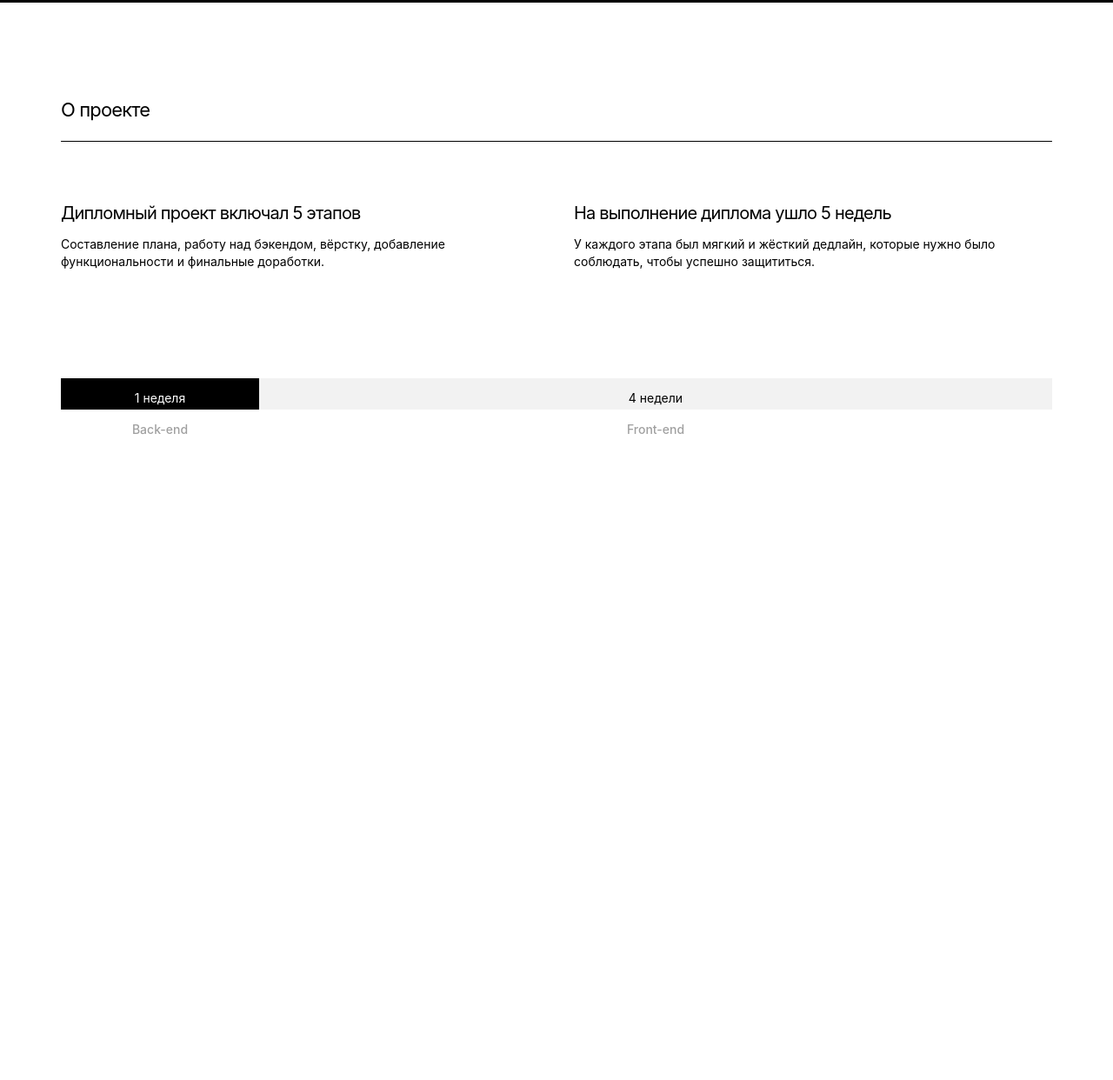
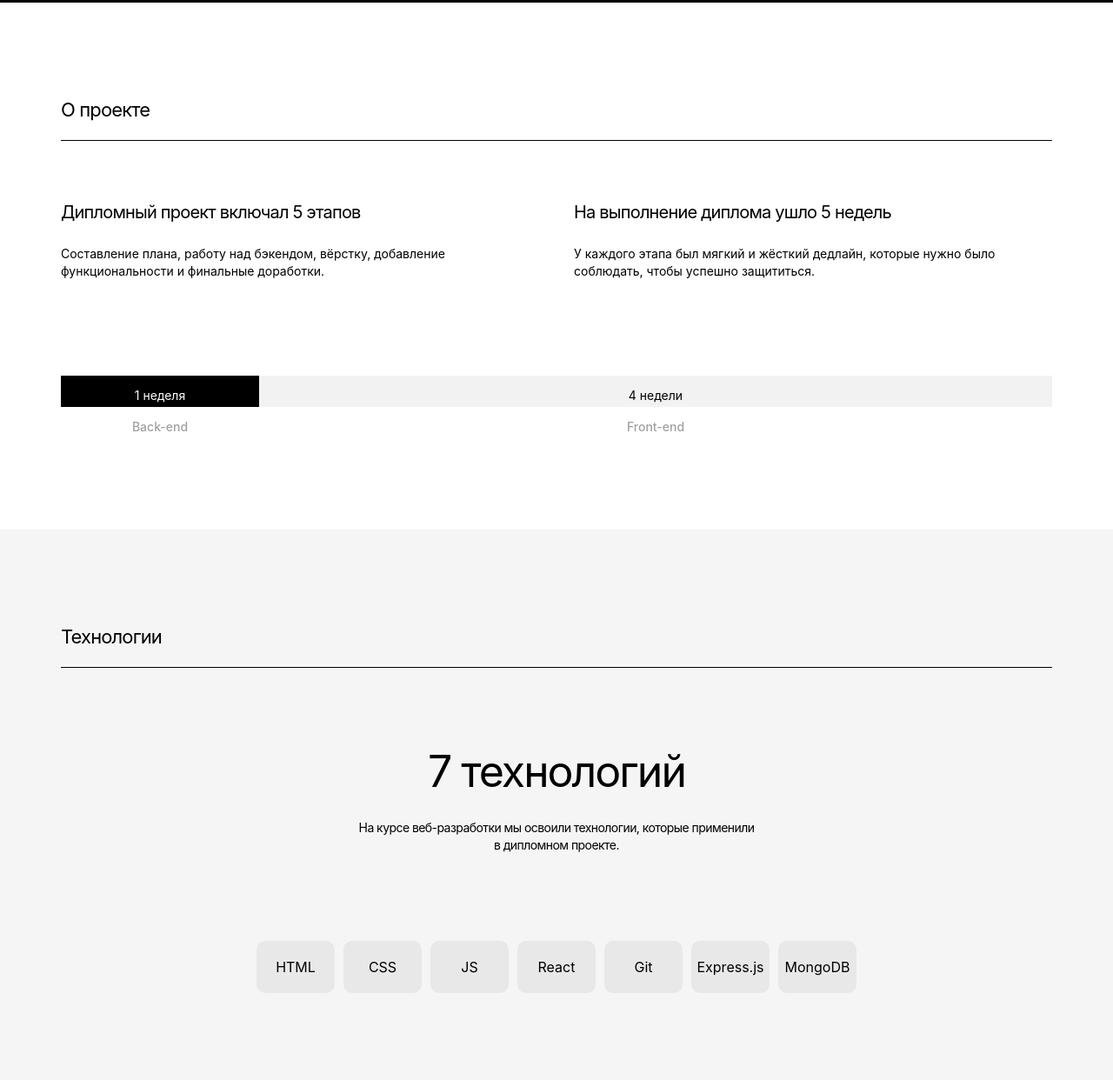
Before and after one commit to FulgrimPhoenix/movies-explorer-frontend-err, a React app: page / in a window 1280 px wide. Shown: the part 661-1903 px from the top of the page at 87% size. Before the commit the page ends 1268 px from the top, so only its background shows below. Built offline with nearby package versions, Linux system fonts and the light colour scheme.

Commit message:
feat: сверстать секцию Technologies

```diff
--- a/src/components/AboutProject/AboutProject.css
+++ b/src/components/AboutProject/AboutProject.css
@@ -1,28 +1,22 @@
-.about-section {
-  margin: 110px auto 0;
+.about-project-section {
+  margin: 0 auto;
 }
 
-.about-section__container {
+.about-project-section__container {
   max-width: 1140px;
   margin: 0 auto;
 }
 
-.about-project__container {
-  border-top: #000 solid 1px;
-  height: 100px;
+.about-project-section__items {
+  display: flex;
   padding: 70px 0 0;
-}
-
-.about-project__items {
-  display: flex;
   flex-direction: row;
   list-style: none;
-  padding: 0;
   margin: 0;
   justify-content: space-between;
 }
 
-.about-project__item-title {
+.about-project-section__item-title {
   list-style: none;
   padding: 0;
   margin: 0;
@@ -35,7 +29,8 @@
   letter-spacing: -0.8px;
 }
 
-.about-project__item-discription {
+.about-project-section__item-description {
+  margin: 26px 0 0;
   color: #000;
   font-family: Inter;
   font-size: 14px;
@@ -45,24 +40,24 @@
   max-width: 550px;
 }
 
-.about-section__timeline-container {
+.about-project-section__timeline-container {
   margin: 110px auto 0;
-  padding-bottom: 105px;
+  padding-bottom: 110px;
   display: grid;
   grid-template-columns: 1fr 4fr;
   grid-template-rows: 36px 31px;
   text-align: center;
 }
 
-.about-section__timeline-item {
+.about-project-section__timeline-item {
   background: #f2f2f2;
 }
 
-.about-section__timeline-item_dark-theme {
+.about-project-section__timeline-item_dark-theme {
   background: #000;
 }
 
-.about-section__timeline-text {
+.about-project-section__timeline-text {
   color: #000;
   font-family: Inter;
   font-size: 14px;
@@ -71,7 +66,7 @@
   line-height: normal;
 }
 
-.about-section__timeline-text_dark-theme {
+.about-project-section__timeline-text_dark-theme {
   color: #fff;
   font-family: Inter;
   font-size: 14px;
@@ -80,7 +75,7 @@
   line-height: normal;
 }
 
-.about-section__timeline-title {
+.about-project-section__timeline-title {
   margin: 0;
   color: #a0a0a0;
   text-align: center;
--- a/src/components/AboutProject/AboutProject.js
+++ b/src/components/AboutProject/AboutProject.js
@@ -1,41 +1,36 @@
 import "./AboutProject.css";
 
-export function AboutProject({ data_for_about }) {
+export function AboutProject({ dataForAboutProject }) {
   return (
-    <section className="about-section">
-      <div className="about-section__container">
+    <section className="about-project-section">
       <h3 className="section-title">О проекте</h3>
-        <div className="about-project__container">
-          <ul className="about-project__items">
-            {data_for_about.map((aboutItem) => {
+      <div className="about-project-section__container">
+
+        <ul className="about-project-section__items">
+          {dataForAboutProject.map((aboutItem) => {
             return (
-                <li className="about-project__item">
-                  <h4 className="about-project__item-title">
-                    {aboutItem.title}
-                  </h4>
-                  <p className="about-project__item-discription">
-                    {aboutItem.discription}
+              <li className="about-project-section__item">
+                <h4 className="about-project-section__item-title">{aboutItem.title}</h4>
+                <p className="about-project-section__item-description">
+                  {aboutItem.description}
                 </p>
-                  {/* <p className="about-project__item-duration">
-                    {aboutItem.duration}
-                  </p>
-                  <p className="about-project__item-work-type">
-                    {aboutItem.work_type}
-                  </p> */}
               </li>
             );
           })}
         </ul>
-          <div className="about-section__timeline-container">
-            <div className="about-section__timeline-item_dark-theme">
-              <p className="about-section__timeline-text_dark-theme">1 неделя</p>
+        {/* Try to refactor table architecture */}
+        <div className="about-project-section__timeline-container">
+          <div className="about-project-section__timeline-item_dark-theme">
+            <p className="about-project-section__timeline-text_dark-theme">
+              1 неделя
+            </p>
           </div>
-            <div className="about-section__timeline-item">
-              <p className="about-section__timeline-text">4 недели</p>
+          {/* add constants to the shared file */}
+          <div className="about-project-section__timeline-item">
+            <p className="about-project-section__timeline-text">4 недели</p>
           </div>
-            <h6 className="about-section__timeline-title">Back-end</h6>
-            <h6 className="about-section__timeline-title">Front-end</h6>
-          </div>
+          <h6 className="about-project-section__timeline-title">Back-end</h6>
+          <h6 className="about-project-section__timeline-title">Front-end</h6>
         </div>
       </div>
     </section>
--- a/src/components/App/App.css
+++ b/src/components/App/App.css
@@ -3,8 +3,9 @@
 }
 
 .section-title {
-  margin: 0 0 23px;
-  padding: 0;
+  margin: 0 auto;
+  padding: 110px 0 22px;
+  max-width: 1140px;
   color: #000;
   font-family: Inter;
   font-size: 22px;
@@ -13,4 +14,5 @@
   line-height: normal;
   letter-spacing: -0.88px;
   text-align: left;
+  border-bottom: #000 solid 1px;
 }
--- a/src/components/App/App.js
+++ b/src/components/App/App.js
@@ -3,7 +3,7 @@ import "./App.css";
 import { Header } from "../Header/Header";
 import { Movies } from "../Movies/Movies";
 import { Main } from "../Main/Main";
-import { data_for_about } from "../../utils/constants";
+import { projectConstants } from "../../utils/constants";
 
 function App() {
 
@@ -19,7 +19,7 @@ function App() {
           path="/"
           element={
             <>
-              <Main data_for_about={data_for_about}/>
+              <Main projectConstants={projectConstants}/>
             </>
           }
         />
--- a/src/components/Main/Main.js
+++ b/src/components/Main/Main.js
@@ -1,7 +1,8 @@
 import { AboutProject } from "../AboutProject/AboutProject";
+import { Technologies } from "../Technologies/Technologies";
 import "./Main.css";
 
-export function Main({data_for_about}) {
+export function Main({ projectConstants }) {
   return (
     <main className="main">
       <section className="intro">
@@ -16,7 +17,13 @@ export function Main({data_for_about}) {
           <li className="menu__list-item">Студент</li>
         </ul>
       </nav>
-    <AboutProject data_for_about={data_for_about} />
+      <AboutProject
+        dataForAboutProject={projectConstants.dataForAboutProject}
+      />
+      <Technologies
+        technologyList={projectConstants.technologyList}
+        dataForTechnologySection={projectConstants.dataForTechnologySection}
+      />
     </main>
   );
 }
--- /dev/null
+++ b/src/components/Technologies/Technologies.css
@@ -0,0 +1,61 @@
+.technologies-section {
+  background: #f5f5f5;
+}
+
+.technologies-section__container {
+  max-width: 1140px;
+  margin: 0 auto;
+  padding: 90px 0 100px;
+  box-sizing: content-box;
+}
+
+.technologies-section__title {
+  margin: 0 auto;
+  color: #000;
+  text-align: center;
+  font-family: Inter;
+  font-size: 50px;
+  font-style: normal;
+  font-weight: 400;
+  line-height: 58px; /* 116% */
+  letter-spacing: -2px;
+  max-width: 600px;
+}
+
+.technologies-section__description {
+  margin: 26px auto 0;
+  color: #000;
+  text-align: center;
+  font-family: Inter;
+  font-size: 14px;
+  font-style: normal;
+  font-weight: 400;
+  line-height: 20px; /* 142.857% */
+  letter-spacing: -0.56px;
+  max-width: 460px;
+}
+
+.technologies-grid {
+  max-width: 690px;
+  display: grid;
+  padding: 0;
+  margin: 100px auto 0;
+  grid-template-columns: repeat(7, 1fr);
+  column-gap: 10px;
+  vertical-align: middle;
+}
+
+.technologies-grid__cell {
+  list-style: none;
+  padding: 0;
+  max-width: 90px;
+  text-align: center;
+  min-height: 60px;
+  display: flex;
+  border-radius: 10px;
+  background: #e8e8e8;
+}
+
+.technologies-grid__cell-content {
+  margin: auto;
+}
--- /dev/null
+++ b/src/components/Technologies/Technologies.js
@@ -0,0 +1,26 @@
+import "./Technologies.css";
+
+export function Technologies({ technologyList, dataForTechnologySection }) {
+  return (
+    <section className="technologies-section">
+      <h3 className="section-title">Технологии</h3>
+      <div className="technologies-section__container">
+        <h2 className="technologies-section__title">
+          {dataForTechnologySection.title}
+        </h2>
+        <p className="technologies-section__description">
+          {dataForTechnologySection.description}
+        </p>
+        <ul className="technologies-grid">
+          {technologyList.map((item) => {
+            return (
+              <li className="technologies-grid__cell">
+                <p className="technologies-grid__cell-content">{item}</p>
+              </li>
+            );
+          })}
+        </ul>
+      </div>
+    </section>
+  );
+}
--- a/src/utils/constants.js
+++ b/src/utils/constants.js
@@ -1,16 +1,28 @@
-export const data_for_about = [
+export const projectConstants = {
+  dataForAboutProject: [
     {
       title: "Дипломный проект включал 5 этапов",
-    discription:
+      description:
         "Составление плана, работу над бэкендом, вёрстку, добавление функциональности и финальные доработки.",
-    duration: "1 неделя",
-    work_type: "Back-end",
     },
     {
       title: "На выполнение диплома ушло 5 недель",
-    discription:
+      description:
         "У каждого этапа был мягкий и жёсткий дедлайн, которые нужно было соблюдать, чтобы успешно защититься.",
-    duration: "4 недели",
-    work_type: "Front-end",
     },
-];
+  ],
+  dataForTechnologySection: {
+    title: "7 технологий",
+    description:
+      "На курсе веб-разработки мы освоили технологии, которые применили в дипломном проекте.",
+  },
+  technologyList: [
+    "HTML",
+    "CSS",
+    "JS",
+    "React",
+    "Git",
+    "Express.js",
+    "MongoDB",
+  ],
+};
```
Lines whose indentation alone changed are shown as unchanged.
